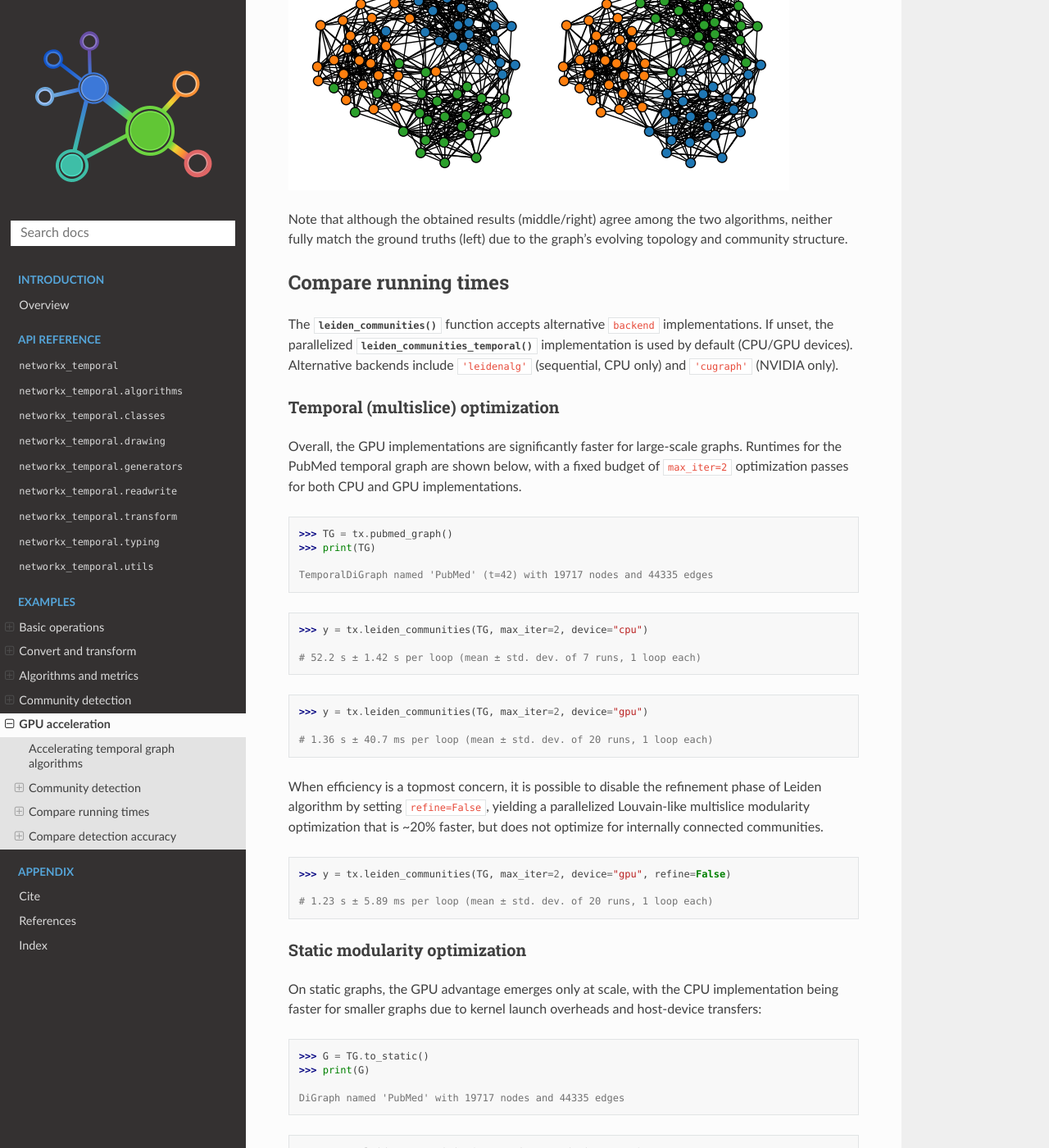
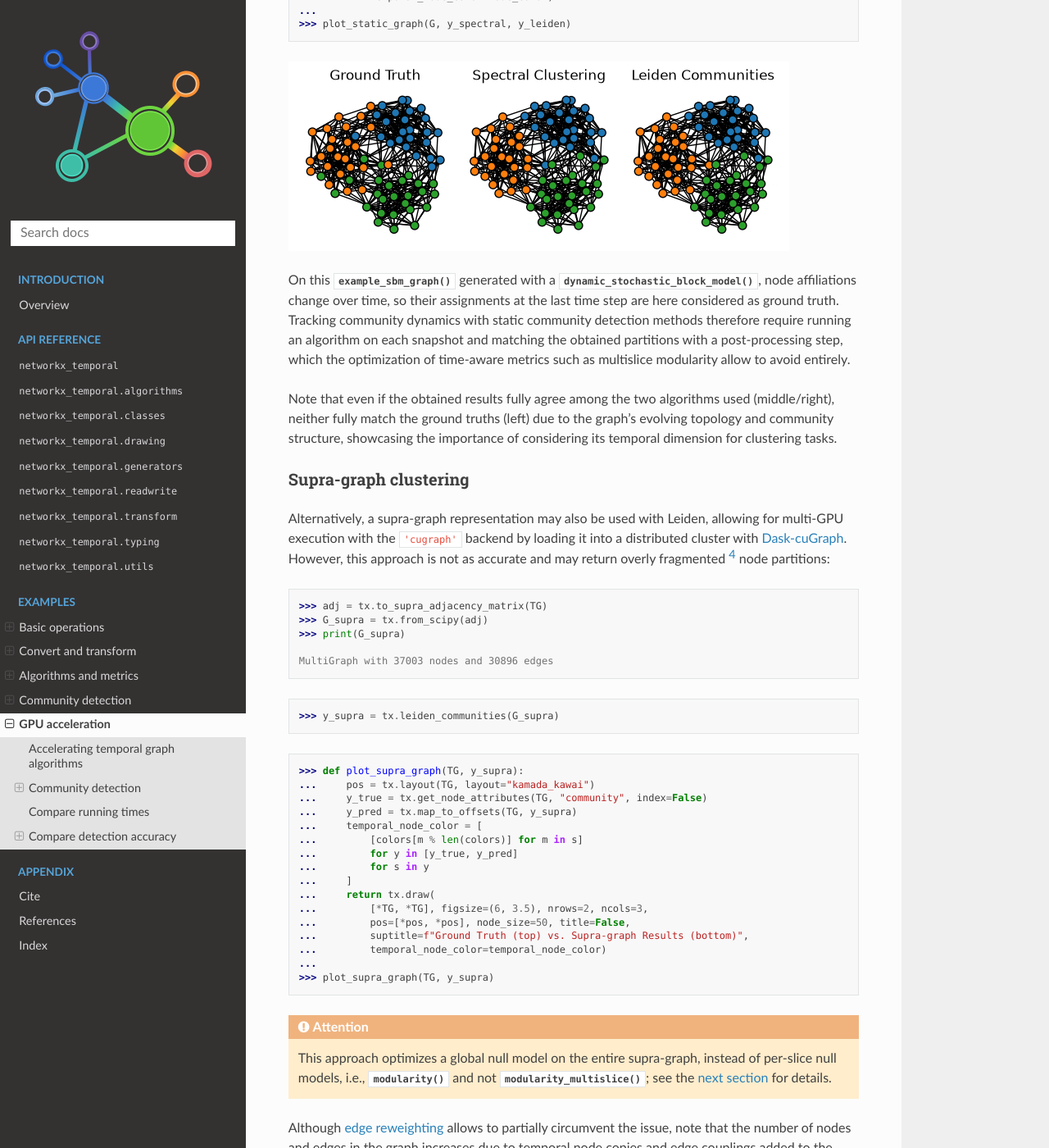
Before and after one commit to nelsonaloysio/networkx-temporal, a Sphinx documentation site: the page built from docs/source/examples/gpu.rst, in a window 1280 px wide and 1400 px high, scrolled down 3793 px. Shown: the whole window at 82% size. Built offline with Sphinx 7.4.7 and the Read the Docs theme 3.1.0, drawn with Linux system fonts in a browser that asks for light colours; some of the changed text lies outside the part shown.

Commit message:
Development update.

```diff
--- a/docs/source/examples/gpu.rst
+++ b/docs/source/examples/gpu.rst
@@ -65,7 +65,7 @@ by the function. To verify it:
    True
 
 Currently, only algorithms relevant for temporal community detection are implemented with
-support for GPU acceleration: `spectral clustering <#spectral-clustering>`_ [1]_ and the
+support for GPU acceleration: `spectral clustering <#spectral-graph-clustering>`_ [1]_ and the
 `Leiden <#leiden-communities>`_ [2]_ algorithm. Details on both are provided next, using the
 :func:`~networkx_temporal.algorithms.spectral_clustering` and
 :func:`~networkx_temporal.algorithms.leiden_communities` high-level functions.
@@ -86,45 +86,6 @@ function, based on a stochastic block model (SBM) with dynamic community assignm
    TemporalMultiGraph (t=3) with 75 nodes and 589 edges
 
 
-Spectral clustering
--------------------
-
-The :func:`~networkx_temporal.algorithms.spectral_clustering` high-level function supports both CPU
-and GPU (NVIDIA) acceleration for three graph operators: ``'laplacian'`` (default),
-``'bethe_hessian'``, and ``'modularity'``, which internally call their corresponding
-:mod:`~networkx_temporal.algorithms` depending on the parameter passed as ``operator``:
-
-.. code-block:: python
-
-   >>> y_pred = tx.spectral_clustering(TG, k=3)  # operator="laplacian" (default)
-
-Let's plot the ground truths and the detected clusters for each time step, so to compare the results:
-
-.. code-block:: python
-
-   >>> import matplotlib.pyplot as plt
-   >>> colors = plt.cm.tab10.colors
-   >>>
-   >>> def plot_temporal_graph(TG, y_pred):
-   ...     y_true = tx.get_node_attributes(TG, "community", index=False)
-   ...     pos = tx.layout(TG, layout="kamada_kawai")
-   ...     temporal_node_color = [
-   ...         [colors[m % len(colors)] for m in s]
-   ...         for y in [y_true, y_pred]
-   ...         for s in y
-   ...     ]
-   ...     # Draw ground truths (top) and clustering results (bottom).
-   ...     return tx.draw(
-   ...         [*TG, *TG], figsize=(6, 3.5), nrows=2, ncols=3,
-   ...         pos=[*pos, *pos], node_size=50, title=False,
-   ...         suptitle=f"Ground Truths (top) vs. Clustering Results (bottom)",
-   ...         temporal_node_color=temporal_node_color)
-   >>>
-   >>> plot_temporal_graph(TG, y_pred)
-
-.. image:: ../../assets/figure/notebook/networkx-temporal-05-gpu_16_0.png
-
-
 Leiden communities
 ------------------
 
@@ -137,16 +98,63 @@ modularity [3]_ objective is optimized instead:
 
    >>> y_pred = tx.leiden_communities(TG)
 
+Let's plot the ground truths and the detected clusters for each time step, so to compare the results:
+
+.. code-block:: python
+
+   >>> import matplotlib.pyplot as plt
+   >>> colors = plt.cm.tab10.colors
+   >>>
+   >>> def plot_temporal_graph(TG, y_pred):
+   ...     pos = tx.layout(TG, layout="kamada_kawai")
+   ...     y_true = tx.get_node_attributes(TG, "community", index=False)
+   ...     temporal_node_color = [
+   ...         [colors[m % len(colors)] for m in s]
+   ...         for y in [y_true, y_pred]
+   ...         for s in y
+   ...     ]
+   ...     return tx.draw(
+   ...         [*TG, *TG], figsize=(6, 3.5), nrows=2, ncols=3,
+   ...         pos=[*pos, *pos], node_size=50, title=False,
+   ...         suptitle=f"Ground Truths (top) vs. Clustering Results (bottom)",
+   ...         temporal_node_color=temporal_node_color)
+   ...
+   >>> plot_temporal_graph(TG, y_pred)
+
+.. image:: ../../assets/figure/notebook/networkx-temporal-05-gpu_13_0.png
+
+.. note::
+
+   The :func:`~networkx_temporal.algorithms.leiden_communities` function accepts alternative
+   ``backend`` implementations. If unset, the parallelized
+   :func:`~networkx_temporal.algorithms.leiden_communities_temporal` implementation is used by
+   default on CPU or GPU. Alternative backends include ``'leidenalg'`` (sequential, CPU only) and
+   ``'cugraph'`` (NVIDIA only).
+
+Unless needed, spectral clustering is often preferred over greedy optimization algorithms for more
+accurate results, especially when the number of communities in the graph is known in advance.
+
+
+Spectral decomposition
+----------------------
+
+The :func:`~networkx_temporal.algorithms.spectral_clustering` high-level function supports both CPU
+and GPU (NVIDIA) acceleration for three graph operators: ``'laplacian'`` (default),
+``'bethe_hessian'``, and ``'modularity'``, which internally call their corresponding
+:mod:`~networkx_temporal.algorithms` depending on the parameter passed as ``operator``:
+
+.. code-block:: python
+
+   >>> y_pred = tx.spectral_clustering(TG, k=3)  # operator="laplacian" (default)
+
 .. code-block:: python
 
    >>> plot_temporal_graph(TG, y_pred)
 
-.. image:: ../../assets/figure/notebook/networkx-temporal-05-gpu_19_0.png
+.. image:: ../../assets/figure/notebook/networkx-temporal-05-gpu_16_0.png
 
-.. hint::
-
-   Unless needed, spectral clustering is often preferred over greedy optimization, especially when
-   the number of communities is known in advance, yielding a fast and accurate detection method.
+We see that even in this small temporal graph, spectral clustering of the Laplacian matrix yields
+a more consistent partitioning in comparison to Leiden optimization of multislice modularity.
 
 
 Static graph clustering
@@ -164,107 +172,41 @@ Both algorithms can also be used to cluster aggregated (static) graphs obtained
 .. code-block:: python
 
    >>> def plot_static_graph(G, y_spectral, y_leiden):
-   >>>     y_true = tx.get_node_attributes(G, "community", index=False)
-   >>>     pos = tx.layout(G, layout="kamada_kawai")
-   >>>     node_color = [
-   >>>         [colors[m % len(colors)] for m in y]
-   >>>         for y in [y_true, y_spectral, y_leiden]
-   >>>     ]
-   >>>     # Draw ground truths (left) and clustering results (middle/right).
-   >>>     return tx.draw(
-   >>>         [G, G, G], figsize=(9, 3), pos=pos, node_size=70,
-   >>>         title=["Ground Truths", "Spectral Clustering", "Leiden Communities"],
-   >>>         temporal_node_color=node_color)
-   >>>
+   ...     pos = tx.layout(G, layout="kamada_kawai")
+   ...     y_true = tx.get_node_attributes(G, "community", index=False)
+   ...     node_color = [
+   ...         [colors[m % len(colors)] for m in y]
+   ...         for y in [y_true, y_spectral, y_leiden]
+   ...     ]
+   ...     # Draw ground truths (left) and clustering results (middle/right).
+   ...     return tx.draw(
+   ...         [G, G, G], figsize=(9, 3), pos=pos, node_size=70,
+   ...         title=["Ground Truths", "Spectral Clustering", "Leiden Communities"],
+   ...         temporal_node_color=node_color)
+   ...
    >>> plot_static_graph(G, y_spectral, y_leiden)
 
-.. image:: ../../assets/figure/notebook/networkx-temporal-05-gpu_13_0.png
+.. image:: ../../assets/figure/notebook/networkx-temporal-05-gpu_19_0.png
 
-Note that although the obtained results (middle/right) agree among the two algorithms, neither fully match the ground truths (left) due to the graph's evolving topology and community structure.
+On this :func:`~networkx_temporal.generators.example_sbm_graph` generated with a
+:func:`~networkx_temporal.generators.dynamic_stochastic_block_model`, node affiliations change
+over time, so their assignments at the last time step are here considered as ground truth.
+Tracking community dynamics with static community detection methods therefore require running an
+algorithm on each snapshot and matching the obtained partitions with a post-processing step, which
+the optimization of time-aware metrics such as multislice modularity allow to avoid entirely.
 
-Compare running times
-=====================
-
-The :func:`~networkx_temporal.algorithms.leiden_communities` function accepts alternative ``backend`` implementations. If unset, the parallelized :func:`~networkx_temporal.algorithms.leiden_communities_temporal` implementation is used by default (CPU/GPU devices). Alternative backends include ``'leidenalg'`` (sequential, CPU only) and ``'cugraph'`` (NVIDIA only).
+Note that even if the obtained results fully agree among the two algorithms used (middle/right),
+neither fully match the ground truths (left) due to the graph's evolving topology and community
+structure, showcasing the importance of considering its temporal dimension for clustering tasks.
 
 
-Temporal (multislice) optimization
-----------------------------------
+Supra-graph clustering
+-----------------------
 
-Overall, the GPU implementations are significantly faster for large-scale graphs.
-Runtimes for the PubMed temporal graph are shown
-below, with a fixed budget of ``max_iter=2`` optimization passes for both CPU and GPU implementations.
-
-.. code-block:: python
-
-   >>> TG = tx.pubmed_graph()
-   >>> print(TG)
-
-   TemporalDiGraph named 'PubMed' (t=42) with 19717 nodes and 44335 edges
-
-.. code-block:: python
-
-   >>> y = tx.leiden_communities(TG, max_iter=2, device="cpu")
-
-   # 52.2 s ± 1.42 s per loop (mean ± std. dev. of 7 runs, 1 loop each)
-
-.. code-block:: python
-
-   >>> y = tx.leiden_communities(TG, max_iter=2, device="gpu")
-
-   # 1.36 s ± 40.7 ms per loop (mean ± std. dev. of 20 runs, 1 loop each)
-
-
-When efficiency is a topmost concern, it is possible to disable the refinement phase of Leiden
-algorithm by setting ``refine=False``, yielding a parallelized Louvain-like multislice modularity
-optimization that is ~20% faster, but does not optimize for internally connected communities.
-
-.. code-block:: python
-
-   >>> y = tx.leiden_communities(TG, max_iter=2, device="gpu", refine=False)
-
-   # 1.23 s ± 5.89 ms per loop (mean ± std. dev. of 20 runs, 1 loop each)
-
-
-Static modularity optimization
-------------------------------
-
-On static graphs, the GPU advantage emerges only at scale, with the CPU implementation being faster
-for smaller graphs due to kernel launch overheads and host-device transfers:
-
-.. code-block:: python
-
-   >>> G = TG.to_static()
-   >>> print(G)
-
-   DiGraph named 'PubMed' with 19717 nodes and 44335 edges
-
-.. code-block:: python
-
-   >>> y = tx.leiden_communities(G, max_iter=2, device="cpu")
-
-   # 1.11 s ± 25.9 ms per loop (mean ± std. dev. of 20 runs, 1 loop each)
-
-.. code-block:: python
-
-   >>> y = tx.leiden_communities(G, max_iter=2, device="gpu")
-
-   # 74.9 ms ± 15.5 ms per loop (mean ± std. dev. of 20 runs, 1 loop each)
-
-.. note::
-
-   The default number of iterations differs among CPU (``2``) and GPU
-   (``500``) implementations. Note that parallelization, random seed state, and different backends
-   may also affect the results.
-
-
-Static supra-graph optimization
--------------------------------
-
-Alternatively, it is possible to optimize (static) modularity on a supra-graph representation. This
-approach is substantially faster [4]_ than the temporal (multislice) implementation, and allows for
-multi-GPU execution by loading the supra-graph into a distributed GPU cluster with
+Alternatively, a supra-graph representation may also be used with Leiden, allowing for multi-GPU
+execution with the ``'cugraph'`` backend by loading it into a distributed cluster with
 `Dask-cuGraph <https://docs.rapids.ai/api/cugraph/legacy/api_docs/cugraph/dask-cugraph/>`__.
+However, this approach is not as accurate and may return overly fragmented [4]_ node partitions:
 
 .. code-block:: python
 
@@ -276,40 +218,109 @@ multi-GPU execution by loading the supra-graph into a distributed GPU cluster wi
 
 .. code-block:: python
 
-   >>> y = tx.leiden_communities(G_supra, max_iter=2, device="gpu")
+   >>> y_supra = tx.leiden_communities(G_supra)
 
-   # 303 ms ± 60.8 ms per loop (mean ± std. dev. of 7 runs, 10 loops each)
+.. code-block:: python
+
+   >>> def plot_supra_graph(TG, y_supra):
+   ...     pos = tx.layout(TG, layout="kamada_kawai")
+   ...     y_true = tx.get_node_attributes(TG, "community", index=False)
+   ...     y_pred = tx.map_to_offsets(TG, y_supra)
+   ...     temporal_node_color = [
+   ...         [colors[m % len(colors)] for m in s]
+   ...         for y in [y_true, y_pred]
+   ...         for s in y
+   ...     ]
+   ...     return tx.draw(
+   ...         [*TG, *TG], figsize=(6, 3.5), nrows=2, ncols=3,
+   ...         pos=[*pos, *pos], node_size=50, title=False,
+   ...         suptitle=f"Ground Truth (top) vs. Supra-graph Results (bottom)",
+   ...         temporal_node_color=temporal_node_color)
+   ...
+   >>> plot_supra_graph(TG, y_supra)
 
 .. attention::
 
    This approach optimizes a global null model on the entire supra-graph, instead of per-slice null
    models, i.e., :func:`~networkx_temporal.algorithms.modularity` and not
    :func:`~networkx_temporal.algorithms.modularity_multislice`; see the
-   `next section <#supra-graph-optimization>`_ for details.
+   `next section <#compare-detection-accuracy>`_ for details.
+
+Although `edge reweighting <#supra-graph-edge-reweighting>`_ allows to partially circumvent the issue,
+note that the number of nodes and edges in the graph increases due to temporal node copies
+and edge couplings added to the supra-graph, which quickly becomes prohibite for networks with a
+large number of snapshots.
+
+
+Compare running times
+=====================
+
+Overall, GPU implementations are significantly faster for large networks, but such advantage
+emerges only at scale due to kernel launch overheads and host-device (CPU to GPU) transfers.
+
+The :func:`~networkx_temporal.generators.pubmed_graph` is a relatively small network that
+allows an illustrative runtime comparison:
+
+.. code-block:: python
+
+   >>> import timeit
+   >>> import matplotlib.pyplot as plt
+   >>>
+   >>> TG = tx.pubmed_graph()
+   >>> graphs = {f"Temporal (t={len(TG)})": TG, "Static": TG.to_static()}
+   >>> devices = ["cpu", "gpu"]
+   >>>
+   >>> # Best of 5 runs per graph and device.
+   >>> runtimes = {
+   ...     device: [
+   ...         min(timeit.repeat(
+   ...             lambda: tx.leiden_communities(G, max_iter=2, device=device),
+   ...             number=1, repeat=5))
+   ...         for G in graphs.values()
+   ...     ]
+   ...     for device in devices
+   ... }
+   >>>
+   >>> fig, ax = plt.subplots(figsize=(5, 3))
+   >>> width = 0.4
+   >>> for i, device in enumerate(devices):
+   ...     x = [j + (i - 0.5) * width for j in range(len(graphs))]
+   ...     bars = ax.bar(x, runtimes[device], width=width, label=device.upper())
+   ...     ax.bar_label(bars, fmt="%.3g s", padding=2)
+   ...
+   >>> ax.set_xticks(range(len(graphs)), list(graphs))
+   >>> ax.set_yscale("log")
+   >>> ax.set_ylabel("Runtime (s, log scale)")
+   >>> ax.set_title("Leiden on PubMed (max_iter=2)")
+   >>> ax.margins(y=0.15)
+   >>> ax.legend(loc="upper left", bbox_to_anchor=(1, 1), frameon=False)
+   >>> plt.show()
+
 
 Compare detection accuracy
 ==========================
 
-Let's now compare the clustering results of the different techniques shown above on
-the same network graph, using the ground truth communities as reference. We'll
-employ a fixed budget of ``max_iter=100`` for all implementations, both
-for static and multislice modularity optimization.
+Let's now compare the clustering results of the different techniques shown above on the same
+example SBM graph, using the ground truth communities and Leiden algorithm as reference. We'll
+employ a fixed budget of 100 maximum iterations for all implementations, which is enough to reach
+convergence for both static and multislice modularity optimization, across CPU and GPU backends.
 
 .. code-block:: python
 
    >>> max_iter = 100
    >>>
-   >>> # Multislice modularity optimization.
+   >>> # Multislice modularity optimization ('cugraph' does not support temporal graphs).
    >>> TG = tx.example_sbm_graph()
    >>> y_cpu_TG = tx.leiden_communities(TG, device="cpu", max_iter=max_iter)
    >>> y_gpu_TG = tx.leiden_communities(TG, device="gpu", max_iter=max_iter)
-   >>> y_gpu_TG_norefine = tx.leiden_communities(TG, device="gpu", max_iter=max_iter,
-   ...                                           refine=False)
+   >>> y_leidenalg_TG = tx.leiden_communities(TG, backend="leidenalg", n_iterations=max_iter)
    >>>
    >>> # Static modularity optimization.
    >>> G = TG.to_static()
    >>> y_cpu_G = tx.leiden_communities(G, device="cpu", max_iter=max_iter)
    >>> y_gpu_G = tx.leiden_communities(G, device="gpu", max_iter=max_iter)
+   >>> y_leidenalg_G = tx.leiden_communities(G, backend="leidenalg", n_iterations=max_iter)
+   >>> y_cugraph_G = tx.leiden_communities(G, backend="cugraph", max_level=max_iter)
    >>>
    >>> # Build supra-graph connecting nodes across time slices (default interslice_weight=1.0).
    >>> adj, offsets = tx.to_supra_adjacency_matrix(TG, return_offsets=True)
@@ -319,14 +330,43 @@ for static and multislice modularity optimization.
    >>> y_gpu_G_supra = tx.leiden_communities(G_supra, device="gpu", max_iter=max_iter)
    >>> y_gpu_G_supra = [y_gpu_G_supra[offsets[t]:offsets[t] + len(TG[t])]
    ...                  for t in range(len(TG))]
+   >>> y_cugraph_G_supra = tx.leiden_communities(G_supra, backend="cugraph", max_level=max_iter)
+   >>> y_cugraph_G_supra = [y_cugraph_G_supra[offsets[t]:offsets[t] + len(TG[t])]
+   ...                      for t in range(len(TG))]
 
 
+Let's first plot the results of Leiden optimizing
+:func:`~networkx_temporal.algorithms.modularity_multislice`
+on the temporal graph:
 
-Static graph optimization
--------------------------
+.. code-block:: python
 
-Let's visualize the results of Leiden optimizing static
-:func:`~networkx_temporal.algorithms.modularity` on the aggregated (static) graph:
+   >>> y_true_TG = tx.get_node_attributes(TG, "community", index=False)
+   >>> pos = tx.layout(TG, layout="kamada_kawai")
+   >>>
+   >>> temporal_node_color = [
+   ...     [colors[m % len(colors)] for m in s]
+   ...     for y in [y_true_TG, y_cpu_TG, y_gpu_TG, y_leidenalg_TG]
+   ...     for s in y
+   ... ]
+   >>>
+   >>> title = [
+   ...     "", "Ground Truths (Temporal)", "",
+   ...     "", "CPU", "",
+   ...     "", "GPU", "",
+   ...     "", "leidenalg (CPU)", "",
+   ... ]
+   >>>
+   >>> tx.draw(
+   ...     [*TG, *TG, *TG, *TG], figsize=(6, 7.6), nrows=4, ncols=3,
+   ...     pos=[*pos, *pos, *pos, *pos], node_size=50, title=title,
+   ...     temporal_node_color=temporal_node_color)
+
+.. image:: ../../assets/figure/notebook/networkx-temporal-05-gpu_40_0.png
+
+Now let's visualize the results of Leiden optimizing
+:func:`~networkx_temporal.algorithms.modularity`
+on the aggregated (static) graph:
 
 .. code-block:: python
 
@@ -343,66 +383,39 @@ Let's visualize the results of Leiden optimizing static
    ...     title=["CPU", "Ground Truth (Static)", "GPU"],
    ...     temporal_node_color=node_color)
 
-.. image:: ../../assets/figure/notebook/networkx-temporal-05-gpu_39_0.png
-
-On this synthetic SBM instance, the predicted communities differ among implementations under a fixed
-budget of ``max_iter=100`` optimization passes, with the GPU implementation yielding a more accurate
-partitioning. Note that the :func:`~networkx_temporal.generators.example_sbm_graph` is generated
-with a dynamic SBM model, in which the community assignments of nodes may change over time, and the
-ground truths here consider the node assignments at the last time step. For dynamic community
-detection, it would be required to run the algorithm on each snapshot and track their evolution
-with a post-processing step.
-
-To avoid this, it is preferred to optimize multislice modularity on the temporal graph directly,
-which yields a more consistent partitioning across time slices, as shown in the next examples.
-
-
-Temporal graph optimization
----------------------------
-
-Let's now plot the results of Leiden optimizing
-:func:`~networkx_temporal.algorithms.modularity_multislice`
-on the temporal graph:
+For a comparison, let's also draw the results of
+:func:`~networkx_temporal.algorithms.modularity`
+optimization on the supra-graph:
 
 .. code-block:: python
 
-   >>> y_true_TG = tx.get_node_attributes(TG, "community", index=False)
    >>> pos = tx.layout(TG, layout="kamada_kawai")
    >>>
    >>> temporal_node_color = [
    ...     [colors[m % len(colors)] for m in s]
-   ...     for y in [y_true_TG, y_cpu_TG, y_gpu_TG, y_gpu_TG_norefine, y_gpu_G_supra]
+   ...     for y in [y_true_TG, y_gpu_G_supra, y_cugraph_G_supra]
    ...     for s in y
    ... ]
    >>>
    >>> title = [
    ...     "", "Ground Truths (Temporal)", "",
-   ...     "", "CPU", "",
-   ...     "", "GPU", "",
-   ...     "", "GPU (No Refine)", "",
+   ...     "", "CPU (Supra)", "",
    ...     "", "GPU (Supra)", "",
+   ...     "", "leidenalg (Supra)", "",
+   ...     "", "cuGraph (Supra)", "",
    ... ]
    >>>
    >>> tx.draw(
-   ...     [*TG, *TG, *TG, *TG, *TG], figsize=(6, 9.5), nrows=5, ncols=3,
+   ...     [*TG, *TG, *TG, *TG, *TG], figsize=(6, 6), nrows=3, ncols=3,
    ...     pos=[*pos, *pos, *pos, *pos, *pos], node_size=50, title=title,
    ...     temporal_node_color=temporal_node_color)
 
-.. image:: ../../assets/figure/notebook/networkx-temporal-05-gpu_40_0.png
 
-On the synthetic SBM instance, the predicted communities are visually similar to the ground truth
-in all cases, with the exception of the static supra-graph optimization, which yields a suboptimal
-partitioning. This is expected, as the approach optimizes the static objective function instead.
-Meanwhile, the CPU and GPU implementations of multislice modularity optimization yield similar
-results, with the parallel GPU implementation being significantly faster and slightly more accurate.
-
-Note also that the GPU implementation with ``refine=False``, in which the refinement phase of
-Leiden that guarantees internally connected communities is skipped (corresponding therefore to
-the Louvain [5]_ algorithm), yielded slightly more accurate results than with refinement enabled.
+Overall...
 
 
-Supra-graph optimization
-------------------------
+Supra-graph edge reweighting
+----------------------------
 
 On the supra-graph case, inter-slice couplings inflate node degrees under the global null model,
 shifting the optimal partitioning away from the one obtained by the multislice modularity model.
```
Also changed, not shown: docs/assets/figure/notebook/networkx-temporal-05-gpu_13_0.png, docs/assets/figure/notebook/networkx-temporal-05-gpu_16_0.png, docs/assets/figure/notebook/networkx-temporal-05-gpu_19_0.png, 5 other files.
